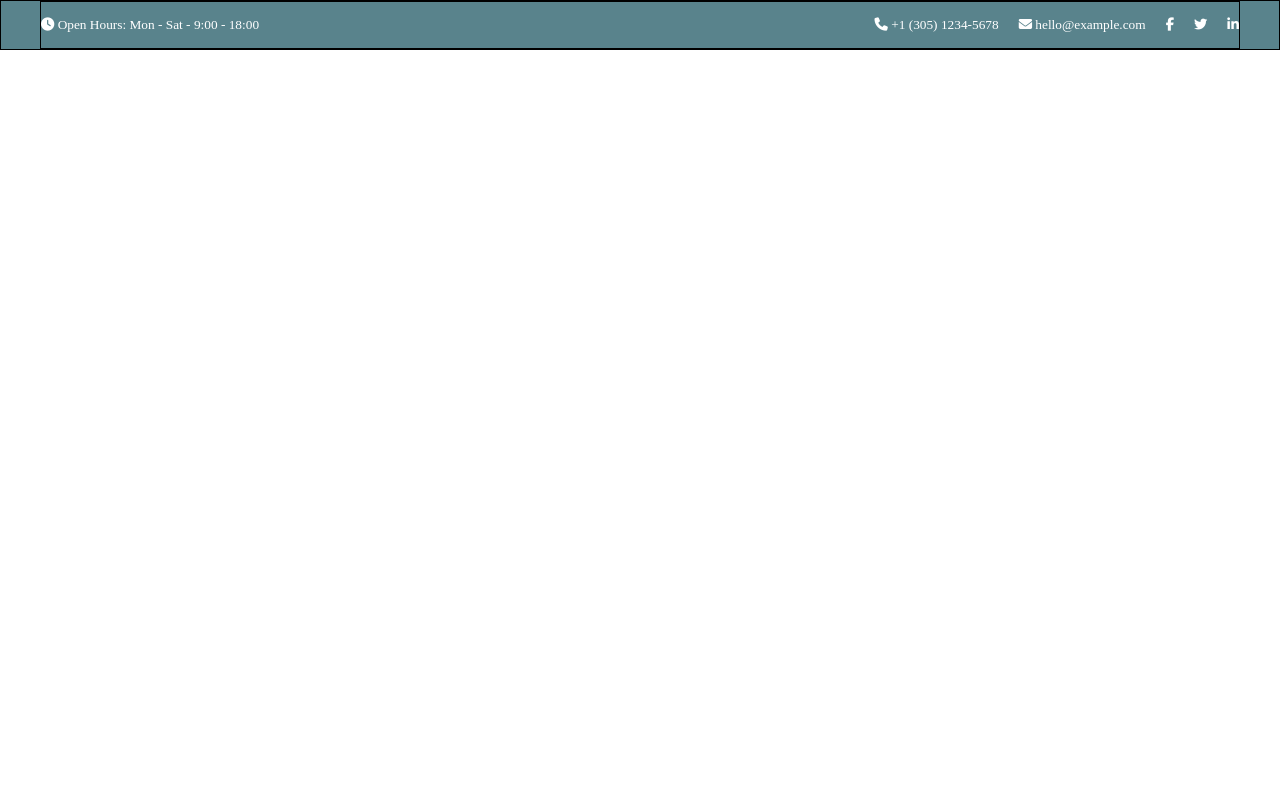
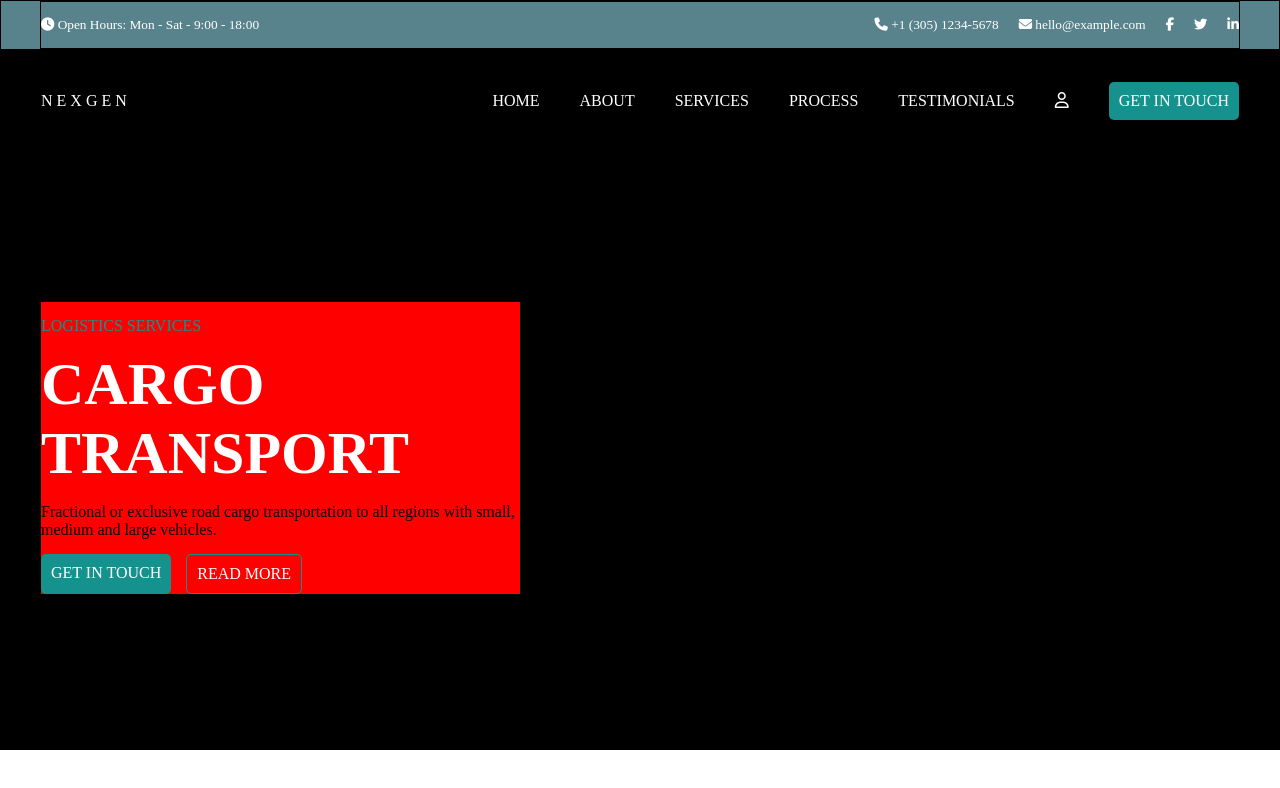
Before and after one commit to Zanco1993/proj-html-vuejs, a Vue app: page / in a window 1280 px wide. Shown: the top 788 px of the page. Built offline with nearby package versions, Linux system fonts and the light colour scheme.

Commit message:
add info jumbotron

```diff
--- a/src/components/HeaderApp.vue
+++ b/src/components/HeaderApp.vue
@@ -24,22 +24,54 @@
       </div>
     </div>
 
-        <!-- <jumbotron>
+    <div class="jumbotron">
+      <!-- <div class="jumbotron-overlay"> -->
+      <!-- </div> -->
+      <div class="container nav-bar">
+        <!-- todo logo -->
+        <div class="logo">
+          <p>N E X G E N</p>
+        </div>
+
         <nav>
+          <ul>
+            <li v-for="(link, index) in listLink" :key="index">{{ link }}</li>
+            <li><i class="far fa-user"></i></li>
+            <li>
+              <div class="buttons button-login">get in touch</div>
+            </li>
+          </ul>
+        </nav>
+      </div>
 
-            </nav>
-        </jumbotron> -->
+      <div class="container">
+          <div class="content-jumbo">
+              <p class="font-text">LOGISTICS SERVICES</p>
+              <h1>CARGO TRANSPORT</h1>
+              <p>Fractional or exclusive road cargo transportation to all
+                  regions with small, medium and large vehicles.
+              </p>
+              <div class="box-info">
+                <div class="buttons button-login">get in touch</div>
+                <div class="buttons button-transparent">read more</div>
+              </div>
 
-
+          </div>
+      </div>
+    </div>
   </header>
 </template>
 
 <script>
 export default {
-
-}
+  data() {
+    return {
+      listLink: ["Home", "about", "services", "process", "testimonials"],
+    };
+  },
+};
 </script>
 
 <style lang="scss" scoped>
-@import '@/style/header.scss';
+@import "@/style/header.scss";
 </style>
--- a/src/style/header.scss
+++ b/src/style/header.scss
@@ -23,3 +23,65 @@
         }
     }
 }
+
+.jumbotron {
+    height: 700px;
+    width: 100%;
+    border: 1px solid black;
+    // background: url('../assets/bg-9.jpg') 50% 50%;
+    background-color: black;
+    background-size: cover;
+    position: relative;
+
+    // .jumbotron-overlay {
+    //     position: absolute;
+    //     top: 0;
+    //     left: 0;
+    //     background: black;
+    //     opacity: 0.4;
+    //     width: 100%;
+    //     height: 100%;
+    // }
+    .nav-bar {
+        height: 100px;
+        display: flex;
+        justify-content: space-between;
+        align-items: center;
+        color: $White;
+
+            ul {
+                list-style: none;
+                display: flex;
+                align-items: center;
+
+
+                li {
+                    text-transform: uppercase;
+                    margin-left: 40px;
+
+                }
+            }
+        }
+
+        .content-jumbo {
+            width: 40%;
+            margin-top: 150px;
+            background-color: red;
+
+            P {
+                padding: 15px 0;
+            }
+            .font-text {
+                color: $BluChill;
+
+            }
+            h1 {
+                color: $White;
+                font-size: 60px;
+            }
+
+            .box-info {
+                display: flex;
+            }
+        }
+    }
--- a/src/style/main.scss
+++ b/src/style/main.scss
@@ -1,3 +1,5 @@
+@import './variablesColor.scss';
+
 * {
     padding: 0;
     margin: 0;
@@ -9,3 +11,19 @@
     width: 1200px;
     border: 1px solid black;
 }
+
+.buttons {
+    padding: 10px;
+    border-radius: 5px;
+    color: $White;
+    text-transform: uppercase;
+    cursor: pointer;
+}
+.button-login {
+    background-color: $BluChill;
+}
+.button-transparent {
+    margin-left: 15px;
+    border: 1px solid $BluChill;
+    // inserire opacity dopo aver messo l'immagine
+}
```
Lines whose indentation alone changed are shown as unchanged.
